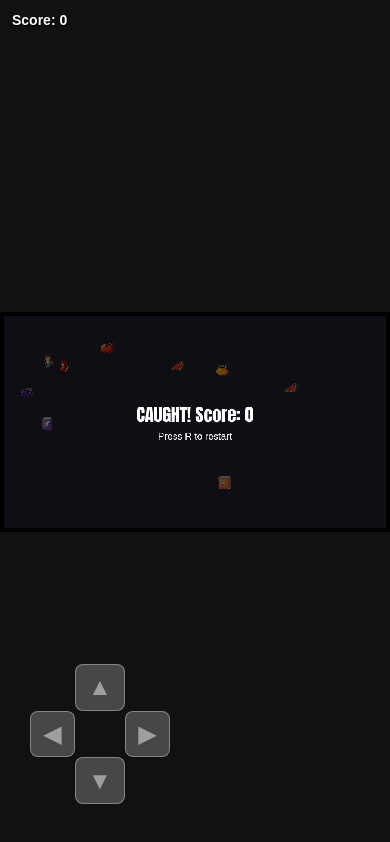
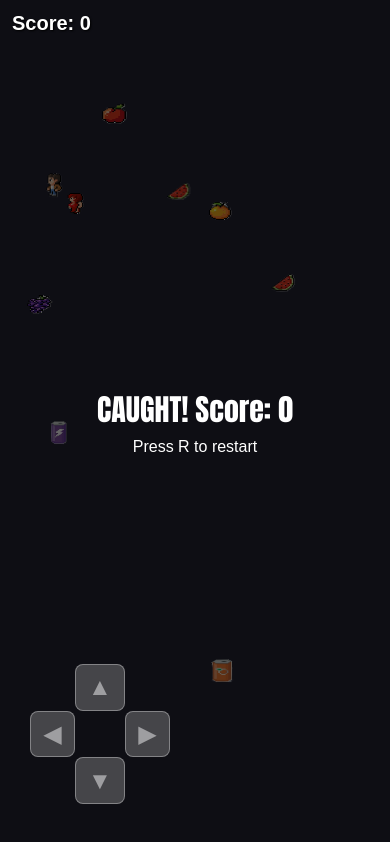
Before and after one commit to antonl-dev/parakkum-thalika, a plain HTML site: page index.html in a window 390 px wide. Drawn offline with Linux system fonts and the light colour scheme.

Commit message:
feat: enable full-screen responsive layout for mobile portrait mode
- update css to fill viewport (100vw/100vh) removing fixed 16:9 aspect ratio
- add dynamic canvas resizing logic in main.js
- refactor spawn and reset coordinates to be relative to screen size
- update collision boundaries to adapt to current window dimensions

```diff
--- a/gameState.js
+++ b/gameState.js
@@ -5,13 +5,12 @@ const canvas = document.getElementById('game');
 const scoreEl = document.getElementById('score');
 const hiddenEl = document.getElementById('hidden');
 
-// We use a single object 'state' so we can export it and modify it elsewhere
 export const state = {
   score: 0,
   gameOver: false,
   items: [],
-  player: { x: 60, y: 60, size: 32, speed: 2.5, hidden: false, hideUntil: 0, spedUpUntil: 0 },
-  enemy: { x: 520, y: 260, size: 32, speed: 1.8, lastKnown: null }
+  player: { x: 0, y: 0, size: 32, speed: 2.5, hidden: false, hideUntil: 0, spedUpUntil: 0 },
+  enemy: { x: 0, y: 0, size: 32, speed: 1.8, lastKnown: null }
 };
 
 const FRUIT_TYPES = ['fruit_apple', 'fruit_grapes', 'fruit_orange', 'fruit_watermelon'];
@@ -22,9 +21,10 @@ export function spawn(type) {
     spriteName = FRUIT_TYPES[Math.floor(Math.random() * FRUIT_TYPES.length)];
   }
 
+  // Ensure items spawn within the CURRENT visible canvas
   state.items.push({
-    x: Math.random() * (canvas.width - 40) + 20,
-    y: Math.random() * (canvas.height - 40) + 20,
+    x: Math.random() * (canvas.width - 60) + 30,
+    y: Math.random() * (canvas.height - 60) + 30,
     type: type,
     sprite: sprites[spriteName],
     size: 32
@@ -35,16 +35,17 @@ export function reset() {
   state.score = 0;
   state.gameOver = false;
 
-  // Reset Player
-  state.player.x = 60;
-  state.player.y = 60;
+  // CHANGED: Use relative positions (percentages)
+  // Player spawns at 10% width, 10% height
+  state.player.x = canvas.width * 0.1;
+  state.player.y = canvas.height * 0.2;
   state.player.hidden = false;
   state.player.hideUntil = 0;
   state.player.spedUpUntil = 0;
 
-  // Reset Enemy
-  state.enemy.x = 520;
-  state.enemy.y = 260;
+  // CHANGED: Enemy spawns at 80% width, 50% height
+  state.enemy.x = canvas.width * 0.8;
+  state.enemy.y = canvas.height * 0.5;
   state.enemy.lastKnown = null;
 
   // Reset Items
@@ -58,7 +59,6 @@ export function reset() {
   hiddenEl.textContent = '';
 }
 
-// Helper to update UI text from main loop
 export function updateUI() {
     scoreEl.textContent = state.score;
     if (state.player.hidden) {
--- a/main.js
+++ b/main.js
@@ -6,10 +6,24 @@ import { render } from './renderer.js';
 
 const canvas = document.getElementById('game');
 
-// Focus canvas on click
+// --- START: Resize Logic ---
+function resizeGame() {
+  // We make the canvas exactly the size of the window
+  canvas.width = window.innerWidth;
+  canvas.height = window.innerHeight;
+
+  // Optional: If the game is just starting, we might want to ensure
+  // entities are on screen, but the game loop bounds check handles most of it.
+}
+
+// Listen for window resize (and screen rotation)
+window.addEventListener('resize', resizeGame);
+// Call it once immediately to set initial size
+resizeGame();
+// --- END: Resize Logic ---
+
 canvas.addEventListener('click', () => canvas.focus());
 
-// Restart listener
 window.addEventListener('keydown', e => {
   if ((e.key === 'r' || e.key === 'R') && state.gameOver) {
     reset();
@@ -22,7 +36,6 @@ function update() {
   const player = state.player;
   const enemy = state.enemy;
 
-  // --- Buff Timers ---
   if (player.hidden && Date.now() > player.hideUntil) {
     player.hidden = false;
     updateUI();
@@ -35,7 +48,6 @@ function update() {
     player.speed = baseSpeed * 1.6;
   }
 
-  // --- Player Movement ---
   let dx = 0, dy = 0;
   if (keys['arrowup'] || keys['w']) dy -= 1;
   if (keys['arrowdown'] || keys['s']) dy += 1;
@@ -50,11 +62,10 @@ function update() {
     player.y += dy * player.speed;
   }
 
-  // Bounds
+  // UPDATED BOUNDS: Uses current canvas.width/height dynamically
   player.x = Math.max(0, Math.min(canvas.width - player.size, player.x));
   player.y = Math.max(0, Math.min(canvas.height - player.size, player.y));
 
-  // --- Enemy AI ---
   let targetX, targetY;
   if (player.hidden) {
     if (!enemy.lastKnown) enemy.lastKnown = { x: player.x, y: player.y };
@@ -74,7 +85,6 @@ function update() {
     enemy.y += (ey / dist) * enemy.speed;
   }
 
-  // --- Collision: Enemy ---
   if (!player.hidden) {
     const d = Math.hypot(player.x - enemy.x, player.y - enemy.y);
     if (d < (player.size + enemy.size) * 0.45) {
@@ -82,12 +92,11 @@ function update() {
     }
   }
 
-  // --- Collision: Items ---
   for (let i = state.items.length - 1; i >= 0; i--) {
     const it = state.items[i];
     const d = Math.hypot((player.x + player.size / 2) - it.x, (player.y + player.size / 2) - it.y);
 
-    if (d < 25) {
+    if (d < 35) { // Increased pickup radius slightly for mobile
       if (it.type === 'fruit') {
         state.score += 5;
       } else if (it.sprite === sprites.potion_hide) {
@@ -98,9 +107,8 @@ function update() {
       }
 
       state.items.splice(i, 1);
-      updateUI(); // Refresh score display
+      updateUI();
 
-      // Respawn logic
       if (Math.random() < 0.8) spawn('fruit');
       if (Math.random() < 0.05) spawn('potion_hide');
       if (Math.random() < 0.05) spawn('potion_speed');
@@ -114,7 +122,6 @@ function loop() {
   requestAnimationFrame(loop);
 }
 
-// --- Init ---
 setupMobileControls();
 loadAllAssets().then(() => {
   reset();
--- a/style.css
+++ b/style.css
@@ -1,10 +1,11 @@
+/* style.css */
+
 body {
   margin: 0;
   display: flex;
   align-items: center;
   justify-content: center;
   height: 100vh;
-  /* Ensure the background covers the whole screen including "notch" areas */
   background: #111;
   color: #eee;
   font-family: Arial, sans-serif;
@@ -13,8 +14,9 @@ body {
 
 #game-container {
   position: relative;
-  width: 100%;
-  height: 100%;
+  /* CHANGED: Force full width and height */
+  width: 100vw;
+  height: 100vh;
   display: flex;
   justify-content: center;
   align-items: center;
@@ -22,12 +24,10 @@ body {
 
 #game {
   background: #223;
-  border: 4px solid #000;
-  cursor: pointer;
-  aspect-ratio: 16 / 9;
-  max-width: 100%;
-  max-height: 100%;
-  box-sizing: border-box;
+  /* CHANGED: Remove aspect-ratio and borders to feel more immersive */
+  width: 100%;
+  height: 100%;
+  display: block; /* Removes tiny scrollbar gap */
   image-rendering: pixelated;
 }
 
@@ -38,37 +38,25 @@ body {
   color: #fff;
   font-weight: 700;
   z-index: 10;
-  font-size: clamp(14px, 3vmin, 20px);
+  font-size: 20px; /* Made font slightly larger */
   text-shadow: 1px 1px 2px black;
+  pointer-events: none; /* Let touches pass through text */
 }
 
-#hint {
+/* D-Pad styles remain the same... */
+#dpad {
   position: fixed;
-  right: 12px;
-  top: 12px;
-  color: #ffeb99;
-  font-weight: 600;
-}
-
-/* --- D-Pad Styling (Updated) --- */
-#dpad {
-  /* 1. FIXED: Stick to the screen glass, ignoring the game container */
-  position: fixed;
-
-  /* 2. SAFE AREA: Add padding for the phone's gesture bar + extra space */
   bottom: calc(40px + env(safe-area-inset-bottom));
   left: calc(30px + env(safe-area-inset-left));
-
-  width: 140px; /* Made slightly bigger for easier touching */
+  width: 140px;
   height: 140px;
-
   display: grid;
   grid-template-areas:
     ". up ."
     "left . right"
     ". down .";
   opacity: 0.6;
-  z-index: 100; /* Ensure it's on top of everything */
+  z-index: 100;
 }
 
 #dpad button {
@@ -93,7 +81,6 @@ body {
 #dpad-left { grid-area: left; }
 #dpad-right { grid-area: right; }
 
-/* Show on touch devices OR small screens */
 @media (hover: none) and (pointer: coarse), (max-width: 768px) {
   #dpad {
     display: grid;
```
